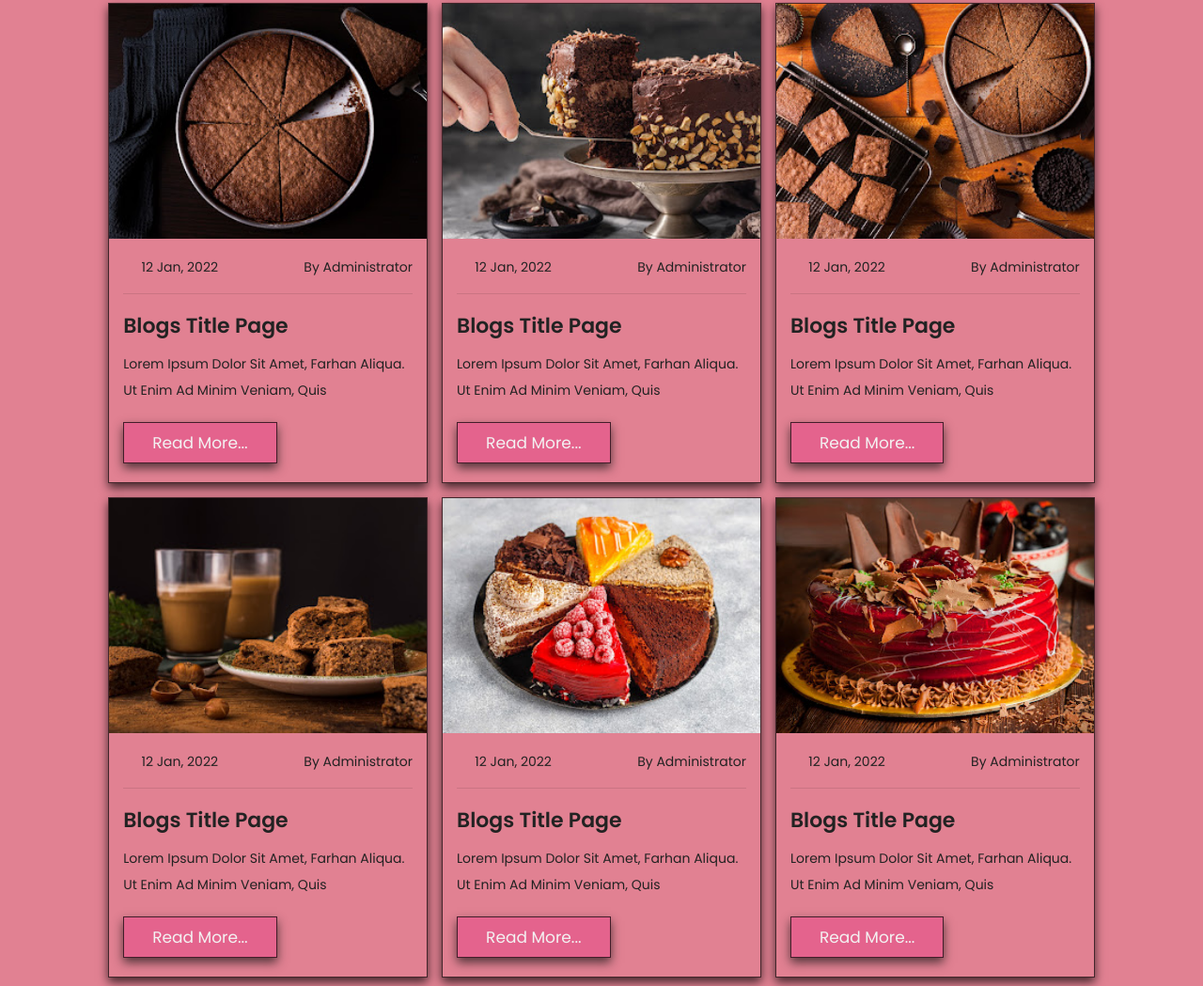
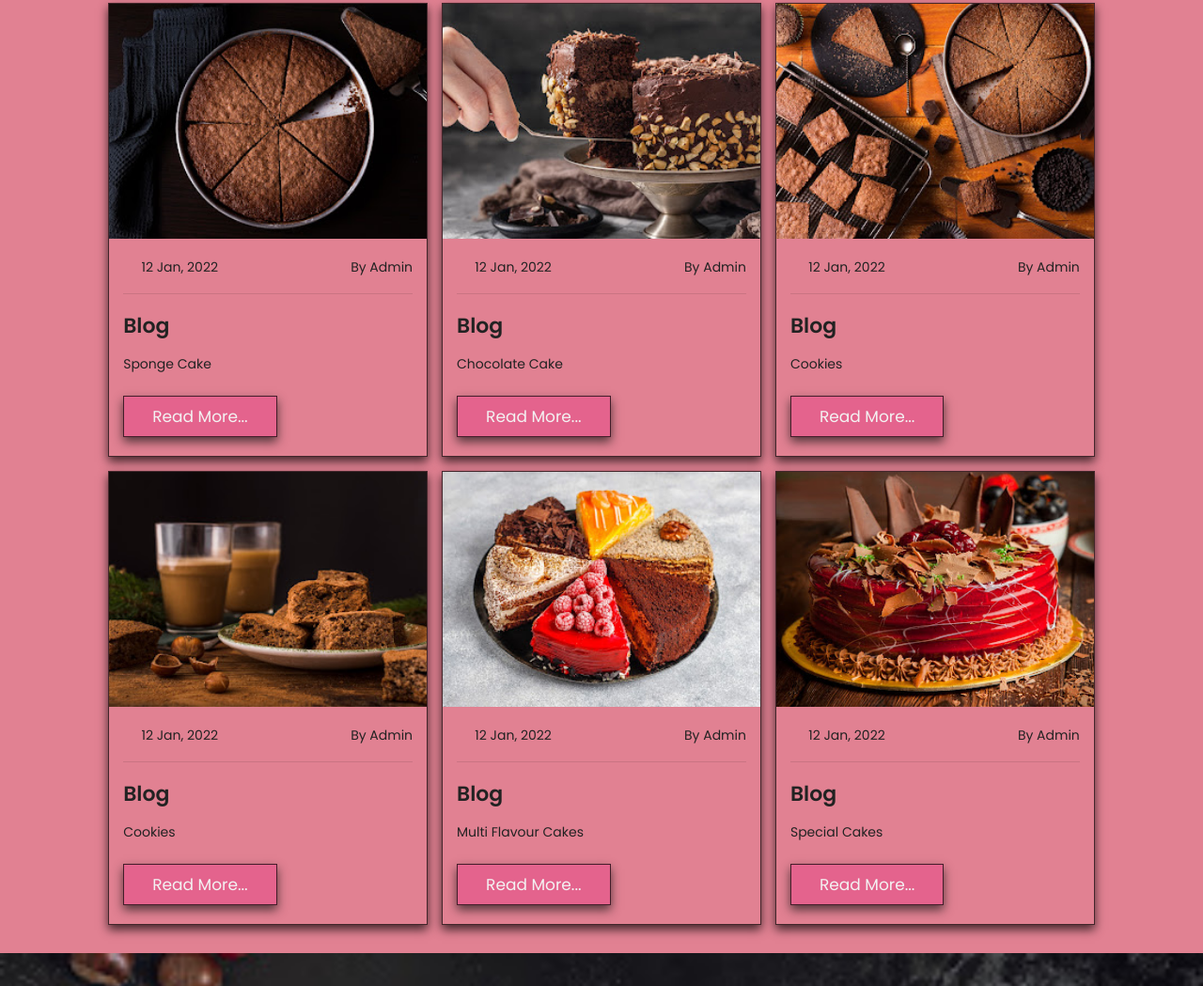
Before and after one commit to navya3396/GoldenBakes.github.io, a plain HTML site: page index.html in a window 1280 px wide. Shown: the part 5505-6554 px from the top of the page at 94% size. Drawn offline with Linux system fonts and the light colour scheme.

Commit message:
Update index.html

```diff
--- a/index.html
+++ b/index.html
@@ -569,10 +569,10 @@
             <div class="content">
             <div class="icons">
                 <a href="#"> <i class="fsa fa-calendar"></i> 12 jan, 2022 </a>
-                <a href="#"> <i class="fsa fa-user"></i> by administrator </a>
+                <a href="#"> <i class="fsa fa-user"></i> by admin </a>
             </div>
-             <h3>blogs title page</h3>
-             <p>Lorem ipsum dolor sit amet, farhan aliqua. Ut enim ad minim veniam, quis</p>
+             <h3>blog</h3>
+             <p>Sponge Cake</p>
              <a href="#" class="btn">read more...</a>
         </div>
     </div>
@@ -584,10 +584,10 @@
         <div class="content">
         <div class="icons">
             <a href="#"> <i class="fsa fa-calendar"></i> 12 jan, 2022 </a>
-            <a href="#"> <i class="fsa fa-user"></i> by administrator </a>
+            <a href="#"> <i class="fsa fa-user"></i> by admin </a>
         </div>
-         <h3>blogs title page</h3>
-         <p>Lorem ipsum dolor sit amet, farhan aliqua. Ut enim ad minim veniam, quis</p>
+         <h3>blog</h3>
+         <p>Chocolate Cake</p>
          <a href="#" class="btn">read more...</a>
     </div>
 </div>
@@ -599,10 +599,10 @@
     <div class="content">
     <div class="icons">
         <a href="#"> <i class="fsa fa-calendar"></i> 12 jan, 2022 </a>
-        <a href="#"> <i class="fsa fa-user"></i> by administrator </a>
+        <a href="#"> <i class="fsa fa-user"></i> by admin </a>
     </div>
-     <h3>blogs title page</h3>
-     <p>Lorem ipsum dolor sit amet, farhan aliqua. Ut enim ad minim veniam, quis</p>
+     <h3>blog</h3>
+     <p>Cookies</p>
      <a href="#" class="btn">read more...</a>
 </div>
 </div>
@@ -614,10 +614,10 @@
     <div class="content">
     <div class="icons">
         <a href="#"> <i class="fsa fa-calendar"></i> 12 jan, 2022 </a>
-        <a href="#"> <i class="fsa fa-user"></i> by administrator </a>
+        <a href="#"> <i class="fsa fa-user"></i> by admin </a>
     </div>
-     <h3>blogs title page</h3>
-     <p>Lorem ipsum dolor sit amet, farhan aliqua. Ut enim ad minim veniam, quis</p>
+     <h3>blog</h3>
+     <p>Cookies</p>
      <a href="#" class="btn">read more...</a>
 </div>
 </div>
@@ -629,10 +629,10 @@
     <div class="content">
     <div class="icons">
         <a href="#"> <i class="fsa fa-calendar"></i> 12 jan, 2022 </a>
-        <a href="#"> <i class="fsa fa-user"></i> by administrator </a>
+        <a href="#"> <i class="fsa fa-user"></i> by admin </a>
     </div>
-     <h3>blogs title page</h3>
-     <p>Lorem ipsum dolor sit amet, farhan aliqua. Ut enim ad minim veniam, quis</p>
+     <h3>blog</h3>
+     <p>Multi flavour Cakes</p>
      <a href="#" class="btn">read more...</a>
 </div>
 </div>
@@ -644,10 +644,10 @@
     <div class="content">
     <div class="icons">
         <a href="#"> <i class="fsa fa-calendar"></i> 12 jan, 2022 </a>
-        <a href="#"> <i class="fsa fa-user"></i> by administrator </a>
+        <a href="#"> <i class="fsa fa-user"></i> by admin</a>
     </div>
-     <h3>blogs title page</h3>
-     <p>Lorem ipsum dolor sit amet, farhan aliqua. Ut enim ad minim veniam, quis</p>
+     <h3>blog</h3>
+     <p>Special Cakes</p>
      <a href="#" class="btn">read more...</a>
 </div>
 </div>
@@ -681,7 +681,7 @@
         <div class="icons">
             <i class="fas fa-map-marker-alt"></i>
             <h3>our address</h3>
-            <p>Hyderabad, india - 40100</p>
+            <p>Hyderabad, India - 40100</p>
         </div>
 
     </div>
```
